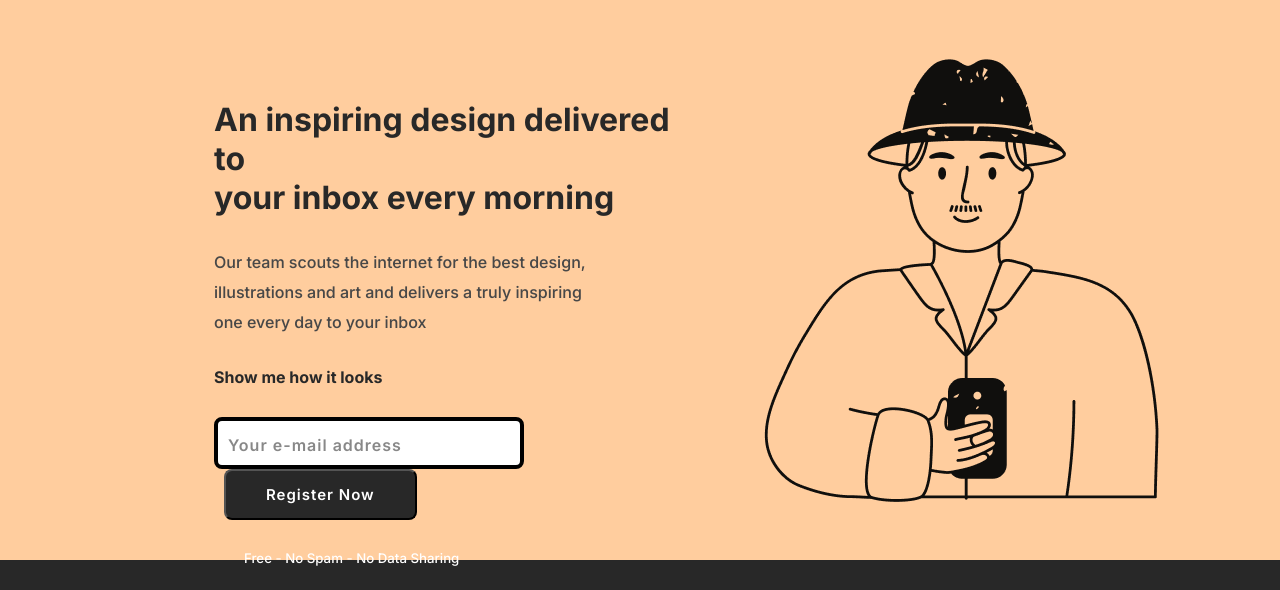
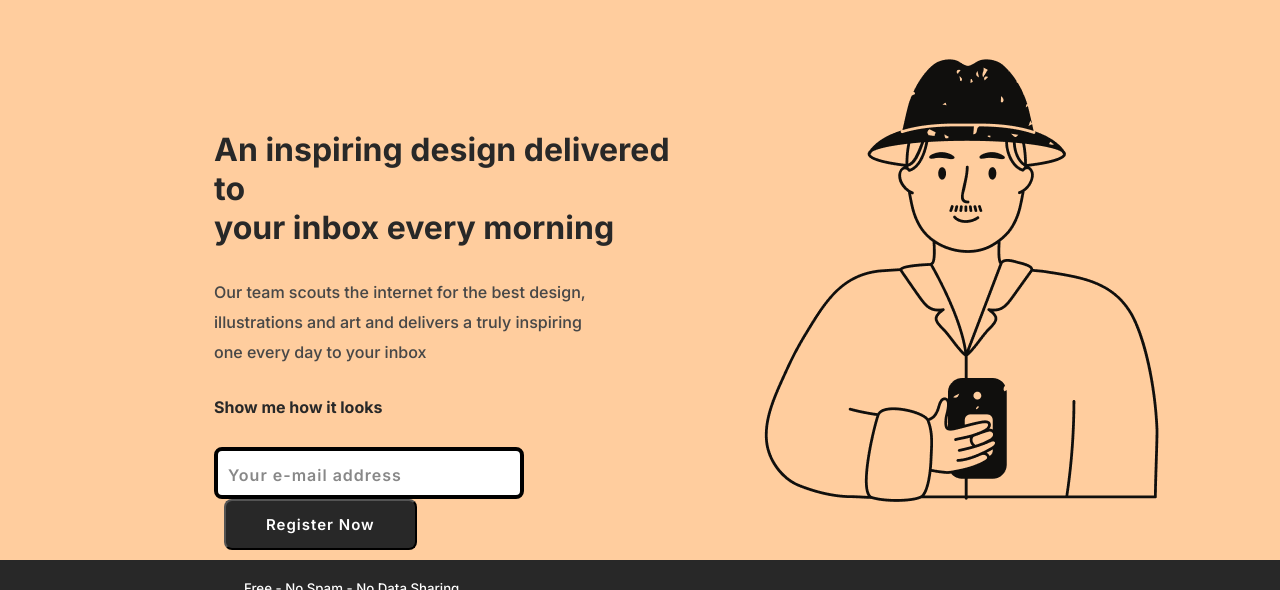
Before and after one commit to vikasn200/HTML-CSS-Micro-Project-1, a plain HTML site: page index.html in a window 1280 px wide. Shown: the top 590 px of the page. Drawn offline with Linux system fonts and the light colour scheme.

Commit message:
Update style.css

```diff
--- a/style.css
+++ b/style.css
@@ -17,7 +17,7 @@
 
     width: 50%;
     height: 100%;
-    padding: 100px 0px 80px 150px ;
+    padding: 130px 0px 80px 150px ;
     color: #282828;
     font-family:"Inter";
     font-weight:700;
```
